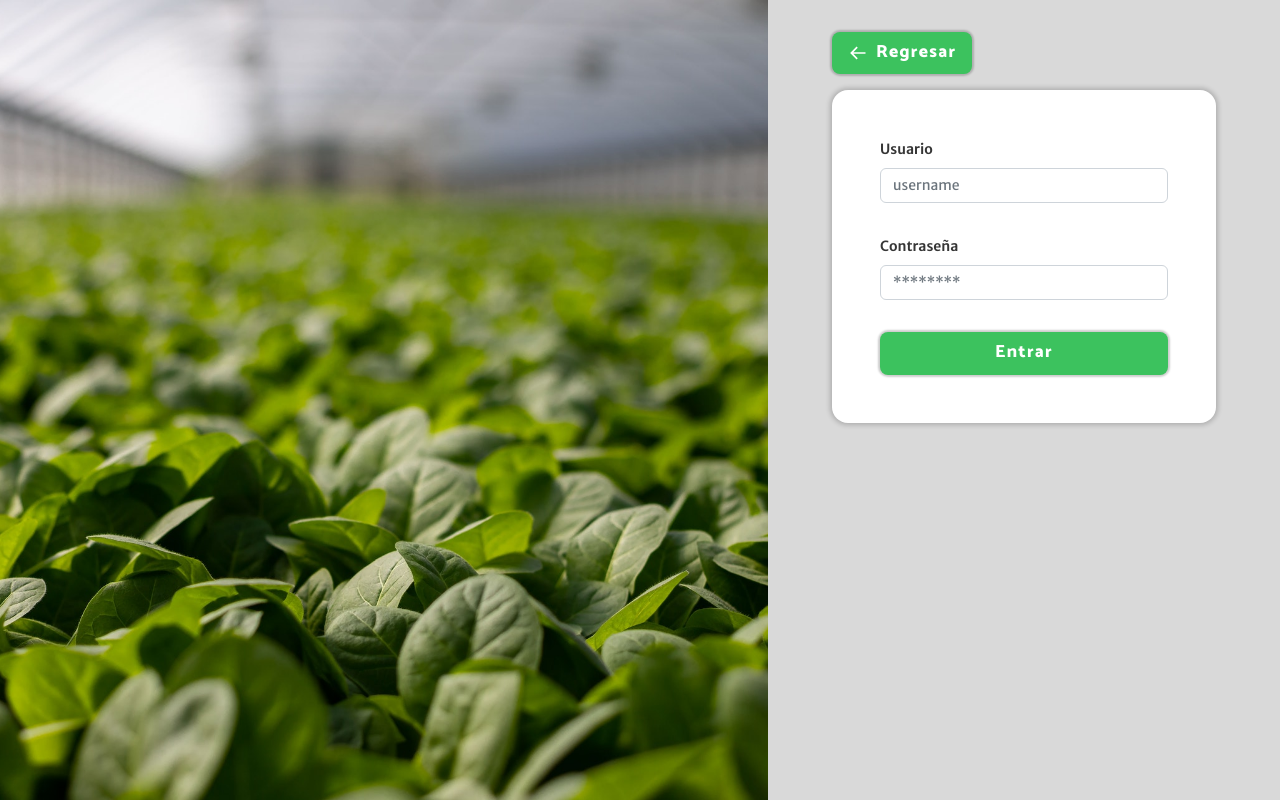
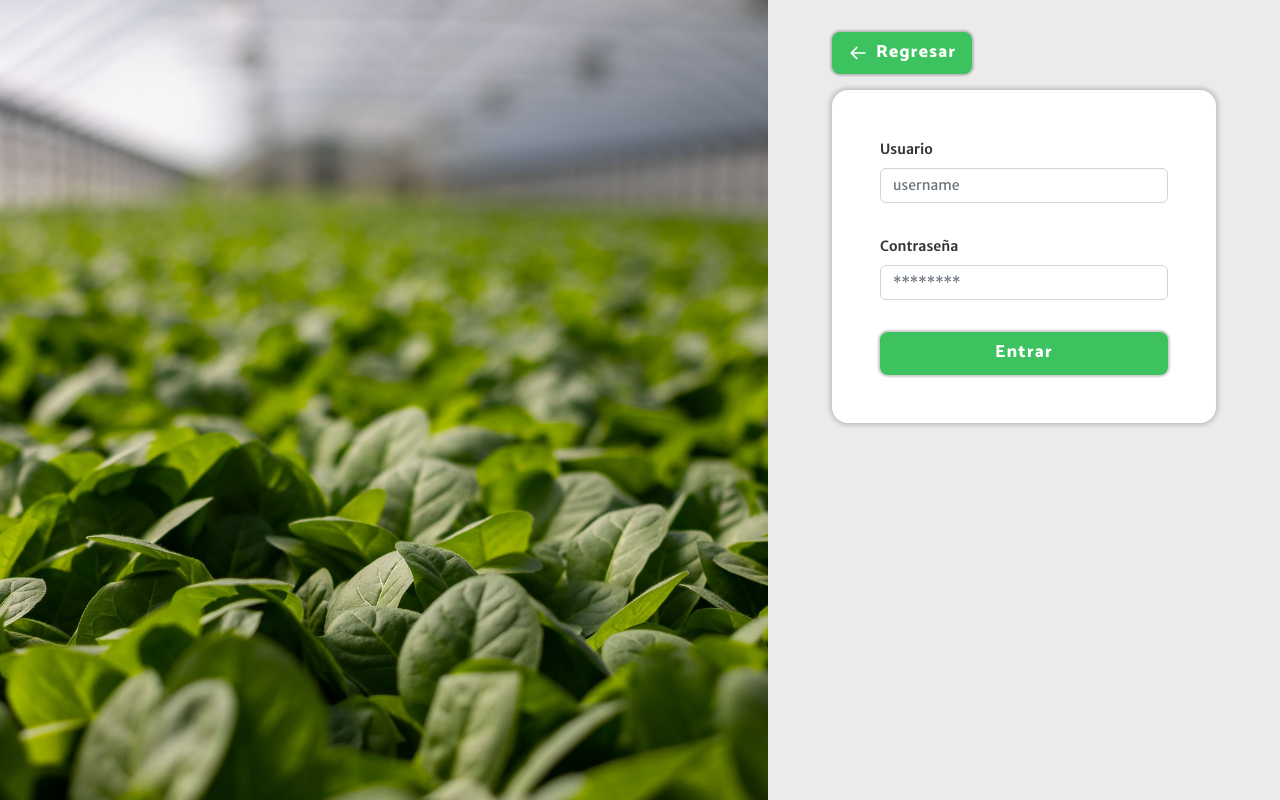
Before and after one commit to emachipana/inversiones-araujo-app, a React (Create React App) app: page /login in a window 1280 px wide. Built offline with nearby package versions, Linux system fonts and the light colour scheme; no server answers.

Commit message:
FIX: color gray light

```diff
--- a/src/components/Navbar/index.js
+++ b/src/components/Navbar/index.js
@@ -14,7 +14,7 @@ function Navbar() {
   const navigate = useNavigate();
 
   const handleOpen = (to) => {
-    navigate(to)
+    navigate(to);
     if(!isOpen) return;
     window.scrollTo(0, 0);
     setIsOpen(!isOpen);
--- a/src/styles/colors.js
+++ b/src/styles/colors.js
@@ -1,6 +1,6 @@
 export const colors = {
   gray: {
-    light: "#D9D9D9",
+    light: "#EBEBEB",
     normal: "#363636",
     bold: "#2E2E2E"
   },
```
